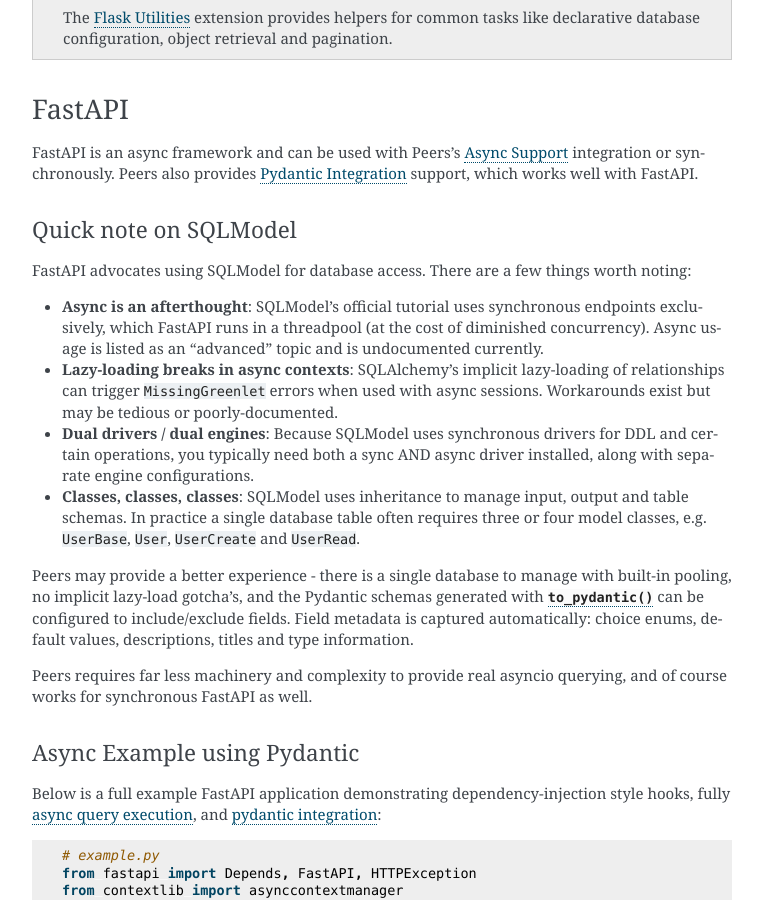
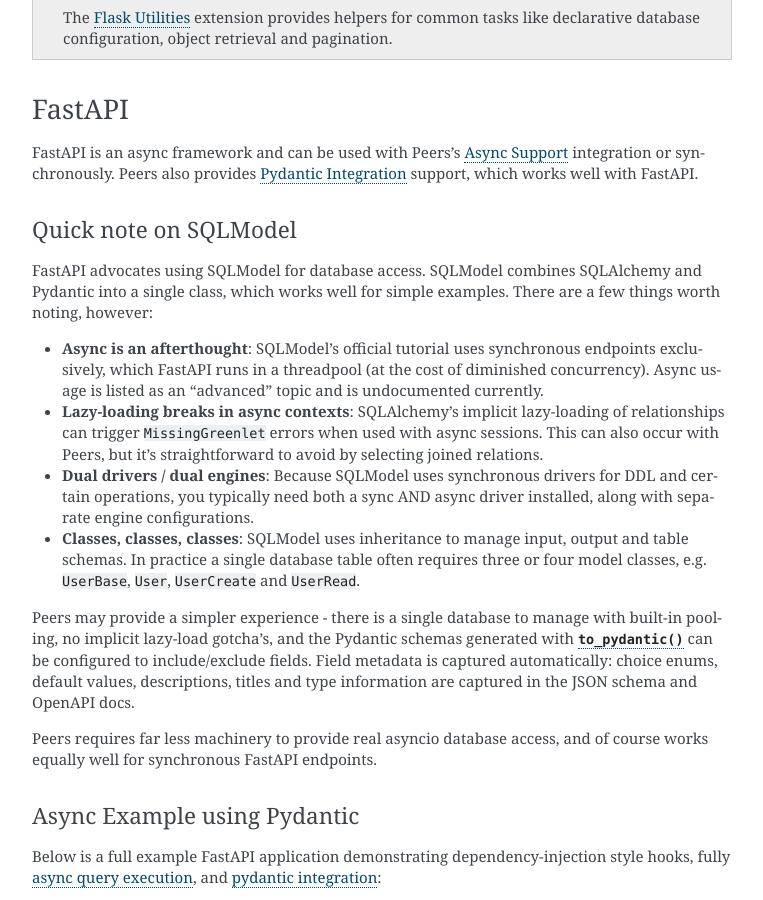
Before and after one commit to Star-DreamDev/myPeers, a Sphinx documentation site: the page built from docs/peers/framework_integration.rst, in a window 1280 px wide and 900 px high, scrolled down 1552 px. Shown: the whole window, without its empty margins (378-1141 px from the left). Built offline with Sphinx 7.4.7, drawn with Linux system fonts in a browser that asks for light colours; the version number could not be read and is left out.

Commit message:
Slight cleanup to fastapi doc.
[skip ci]

```diff
--- a/docs/peers/framework_integration.rst
+++ b/docs/peers/framework_integration.rst
@@ -106,8 +106,9 @@
 Quick note on SQLModel
 ^^^^^^^^^^^^^^^^^^^^^^
 
-FastAPI advocates using SQLModel for database access. There are a few things
-worth noting:
+FastAPI advocates using SQLModel for database access. SQLModel combines
+SQLAlchemy and Pydantic into a single class, which works well for simple
+examples. There are a few things worth noting, however:
 
 * **Async is an afterthought**: SQLModel's official tutorial uses synchronous
   endpoints exclusively, which FastAPI runs in a threadpool (at the cost of
@@ -115,7 +116,8 @@
   is undocumented currently.
 * **Lazy-loading breaks in async contexts**: SQLAlchemy's implicit lazy-loading
   of relationships can trigger ``MissingGreenlet`` errors when used with async
-  sessions. Workarounds exist but may be tedious or poorly-documented.
+  sessions. This can also occur with Peers, but it's straightforward to avoid
+  by selecting joined relations.
 * **Dual drivers / dual engines**: Because SQLModel uses synchronous drivers
   for DDL and certain operations, you typically need both a sync AND async
   driver installed, along with separate engine configurations.
@@ -124,14 +126,15 @@
   three or four model classes, e.g. ``UserBase``, ``User``, ``UserCreate`` and
   ``UserRead``.
 
-Peers may provide a better experience - there is a single database to manage
+Peers may provide a simpler experience - there is a single database to manage
 with built-in pooling, no implicit lazy-load gotcha's, and the Pydantic schemas
 generated with :func:`~playhouse.pydantic_utils.to_pydantic` can be configured
 to include/exclude fields. Field metadata is captured automatically: choice
-enums, default values, descriptions, titles and type information.
+enums, default values, descriptions, titles and type information are captured
+in the JSON schema and OpenAPI docs.
 
-Peers requires far less machinery and complexity to provide real asyncio
-querying, and of course works for synchronous FastAPI as well.
+Peers requires far less machinery to provide real asyncio database access, and
+of course works equally well for synchronous FastAPI endpoints.
 
 Async Example using Pydantic
 ^^^^^^^^^^^^^^^^^^^^^^^^^^^^^^
```
